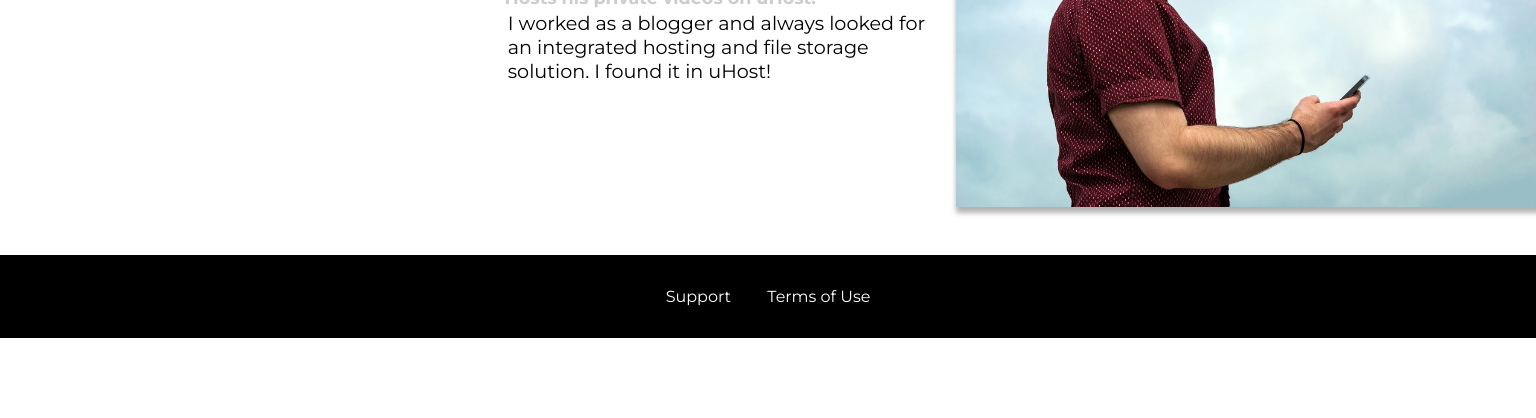
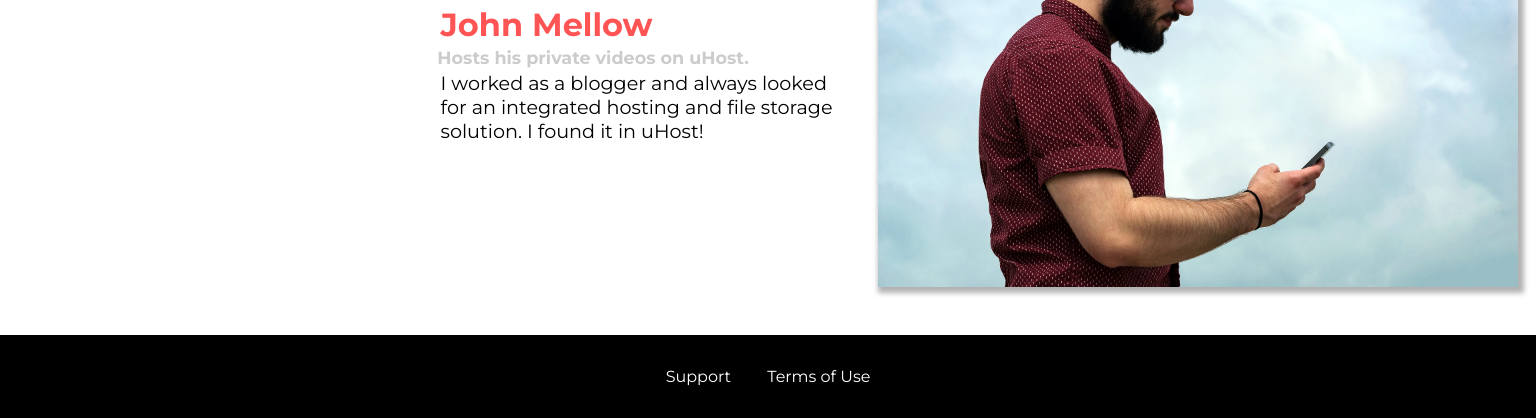
Before and after one commit to nithin-mk/css-the-complete-guide, a plain HTML site: page customers/index.html in a window 1536 px wide. Shown: the part 710-1128 px from the top of the page. Before the commit the page ends 1048 px from the top, so only its background shows below. Drawn offline with Linux system fonts and the light colour scheme.

Commit message:
08-improving-the-packages-page-finished

```diff
--- a/customers/customers.css
+++ b/customers/customers.css
@@ -1,22 +1,19 @@
 .testimonial {
     font-size: 1.2rem;
-    margin: 3rem 0;
   }
 
-  .testimonial__list {
+  /*.testimonial__list {
     width: 80%;
     margin: auto;
-  }
+  }*/
 
   .testimonial:first-of-type {
     margin-top: 6rem;
   }
 
   .testimonial__image-container {
-    width: 65%;
-    max-width: 580px;
-    display: inline-block;
-    vertical-align: middle;
+    width: 100%;
+    max-width: 40rem;
     box-shadow: 3px 3px 5px 3px rgba(0,0,0,0.3);
   }
 
@@ -28,9 +25,6 @@
   .testimonial__info {
     text-align: right;
     padding: 0.9rem;
-    display: inline-block;
-    vertical-align: middle;
-    width: 30%;
   }
 
   #customer-2.testimonial {
@@ -66,3 +60,23 @@
   .testimonial__text {
     margin: 0.2rem;
   }
+
+  @media (min-width: 40rem) {
+    .testimonial {
+      margin: 3rem auto;
+      max-width: 1500px;
+    }
+
+    .testimonial__image-container {
+      display: inline-block;
+      vertical-align: middle;
+      width: 66%;
+    }
+
+    .testimonial__info {
+      display: inline-block;
+      vertical-align: middle;
+      width: 30%;
+    }
+
+  }
--- a/main.css
+++ b/main.css
@@ -26,7 +26,7 @@
   font-size: 1.6rem;
 }
 
-@media (min-width: 40rem) {
+@media (min-width: 40rem) and (min-height: 60rem) {
   #product-overview {
     height: 40vh;
     background-position: 50% 25%;
--- a/packages/packages.css
+++ b/packages/packages.css
@@ -88,3 +88,25 @@ main {
 #premium .package__subtitle {
     color: #bbb;
 }
+
+@media (min-width: 40rem) {
+    main {
+      margin: 3rem auto;
+      max-width: 1500px;
+    }
+}
+
+@media (min-width: 1500px) {
+    .package {
+      border-left: 4px solid #0e4f1f;
+    }
+
+    #free {
+      border-right: 4px solid #0e4f1f;
+    }
+
+    #free:hover,
+    #free:active {
+      border-right-color: #ff5454;
+    }
+}
```
